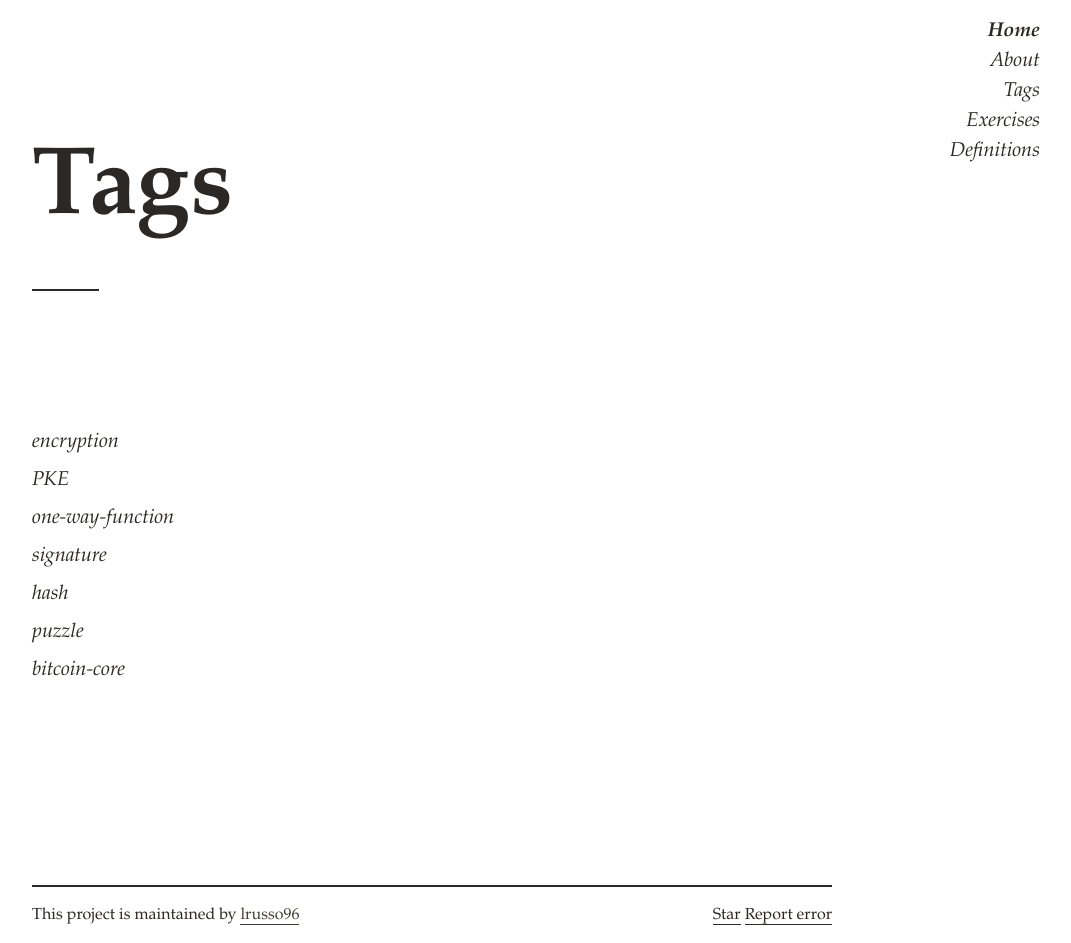
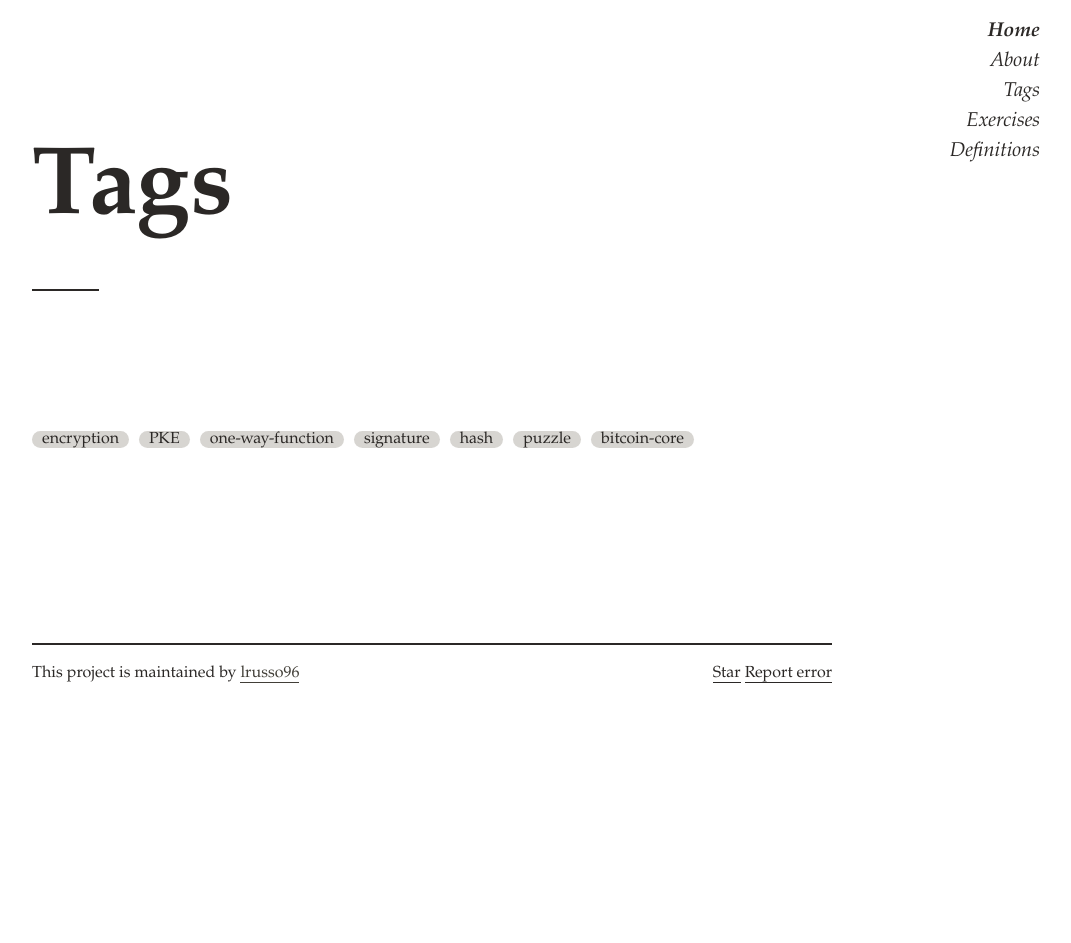
Before and after one commit to lrusso96/steppen-wolf, a Jekyll site: the page built from tags.md, in a window 1280 px wide. Shown: the whole page, without its empty margins (208-1279 px from the left). Built offline with Jekyll 4.4.1, drawn with Linux system fonts in a browser that asks for light colours; after the commit the page ends 900 px from its top, so only the background shows below that.

Commit message:
Tags: show labels also on tags index

```diff
--- a/tags.md
+++ b/tags.md
@@ -6,9 +6,6 @@ header: true
 
 <div class="container mx-auto">
 {% for tag_hash in site.tags %}
-<li class="inline-block block-lg text-left ml-1 ml-lg-0">
-                        <a class="italic no-underline h4 font-smoothing"
-                            href="{{site.baseurl | append: '/tags/' | append: tag_hash[0] }}">{{ tag_hash[0] }}</a>
-</li>
+<a class="tag" href="{{site.baseurl | append: '/tags/' | append: tag_hash[0] }}">{{ tag_hash[0] }}</a>
 {% endfor %}
 </div>
```
